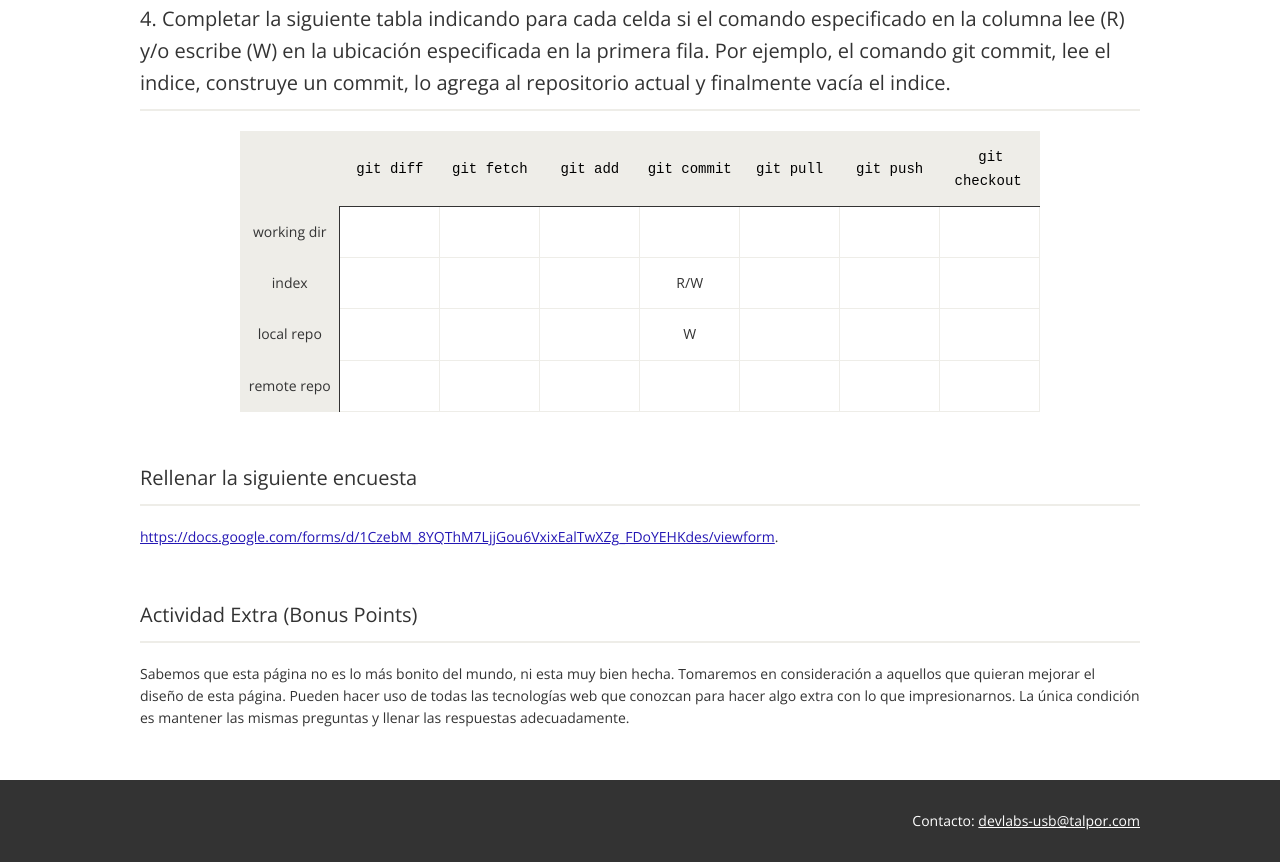
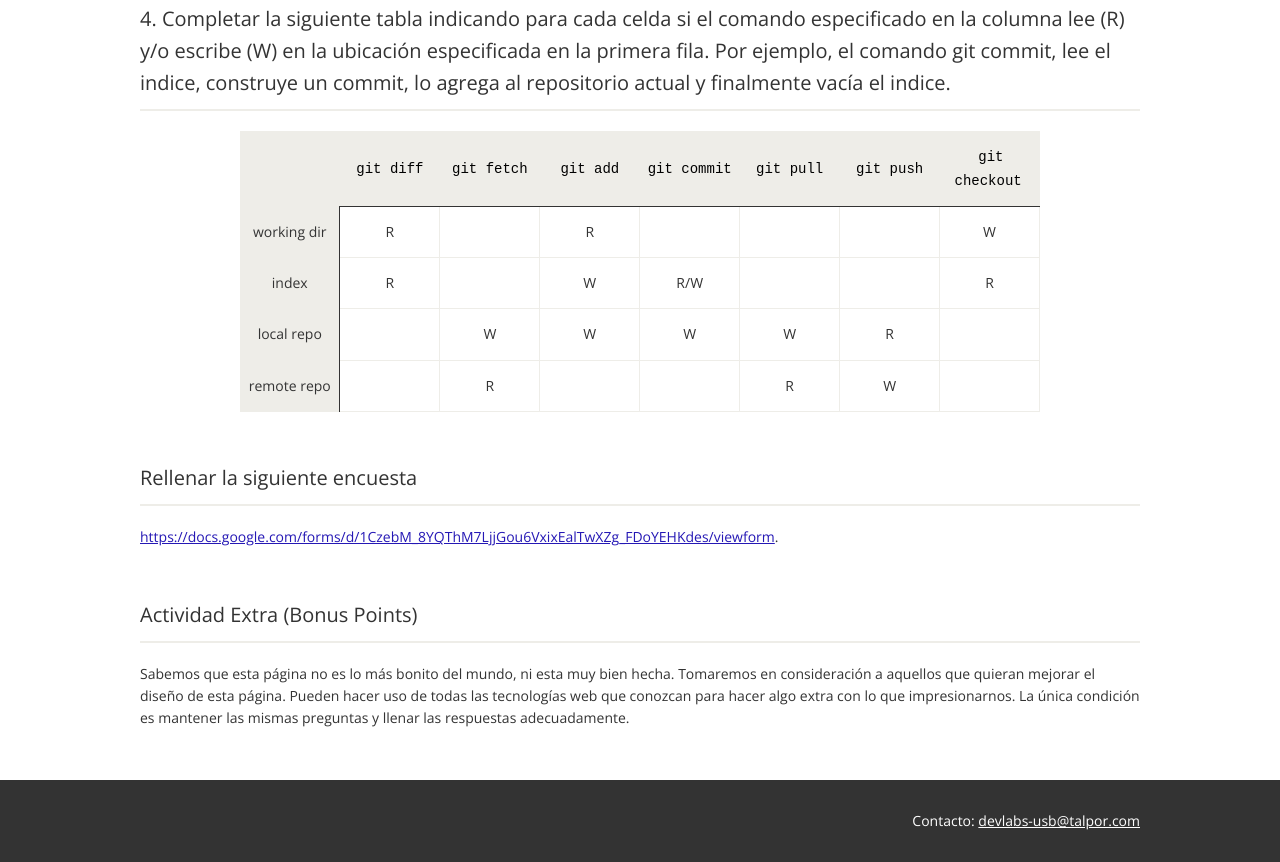
Before and after one commit to vlinayo/vlinayo.github.io, a plain HTML site: page Tarea01/index.html in a window 1280 px wide. Shown: the part 1929-2791 px from the top of the page. Drawn offline with nearby package versions, Linux system fonts and the light colour scheme.

Commit message:
Pregunta 4

```diff
--- a/Tarea01/index.html
+++ b/Tarea01/index.html
@@ -181,42 +181,42 @@
             <tbody>
               <tr>
                 <th scope="row">working dir</th>
+                <td>R</td>
+                <td></td>
+                <td>R</td>
                 <td></td>
                 <td></td>
                 <td></td>
-                <td></td>
-                <td></td>
-                <td></td>
-                <td></td>
+                <td>W</td>
               </tr>
               <tr>
                 <th scope="row">index</th>
+                <td>R</td>
                 <td></td>
-                <td></td>
-                <td></td>
+                <td>W</td>
                 <td>R/W</td>
                 <td></td>
                 <td></td>
-                <td></td>
+                <td>R</td>
               </tr>
               <tr>
                 <th scope="row">local repo</th>
                 <td></td>
-                <td></td>
-                <td></td>
                 <td>W</td>
-                <td></td>
-                <td></td>
+                <td>W</td>
+                <td>W</td>
+                <td>W</td>
+                <td>R</td>
                 <td></td>
               </tr>
               <tr>
                 <th scope="row">remote repo</th>
                 <td></td>
+                <td>R</td>
                 <td></td>
                 <td></td>
-                <td></td>
-                <td></td>
-                <td></td>
+                <td>R</td>
+                <td>W</td>
                 <td></td>
               </tr>
             </tbody>
```
